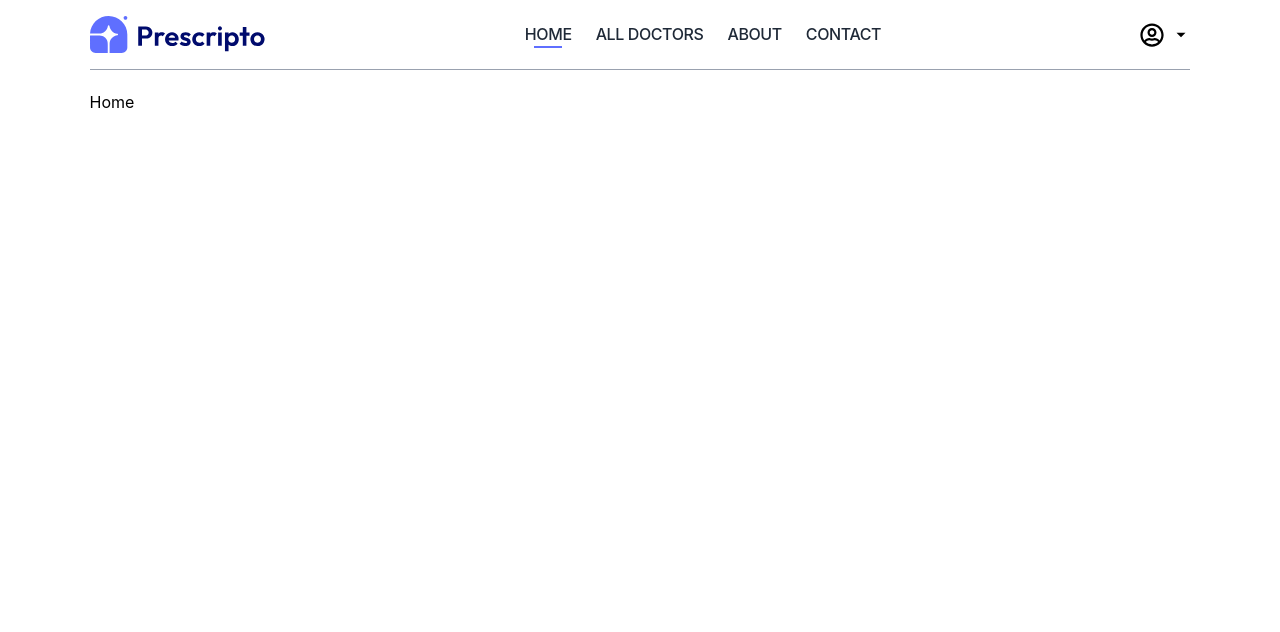
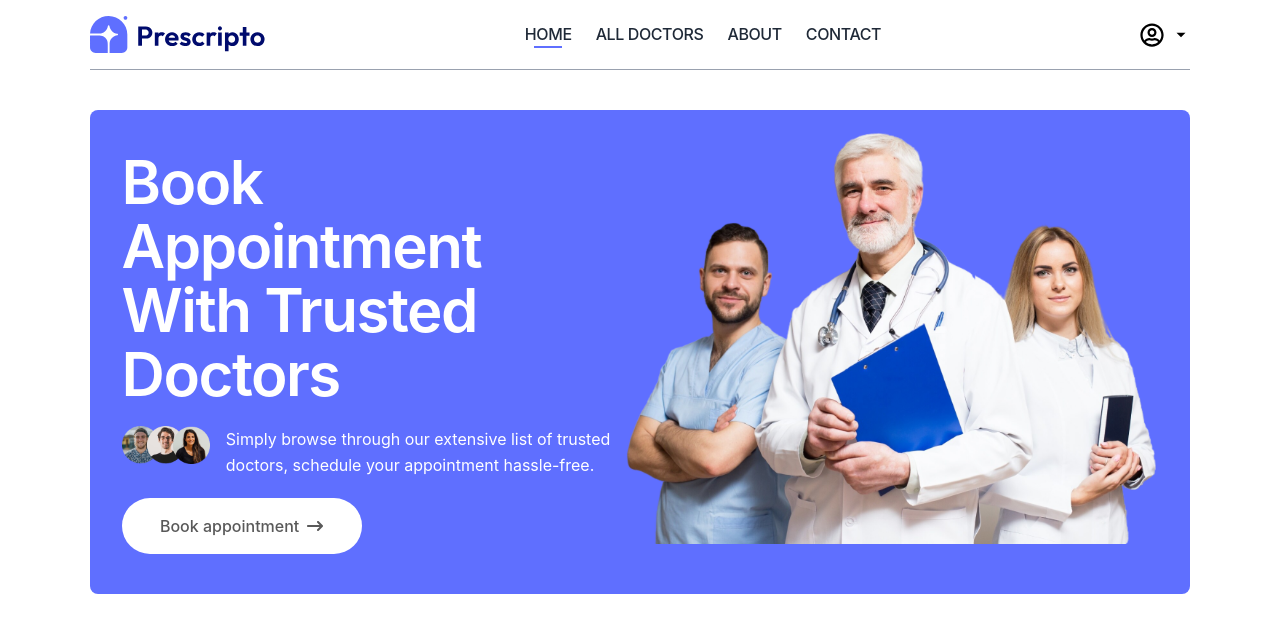
Before and after one commit to mostafa93sh/Descripto, a React (Vite) app: page / in a window 1280 px wide. Shown: the top 632 px of the page. Built offline with nearby package versions, Linux system fonts and the light colour scheme.

Commit message:
feat(ui): add header component
- Create Header component with booking CTA
- Integrate Header into Home page

```diff
--- /dev/null
+++ b/src/components/Header.jsx
@@ -0,0 +1,43 @@
+import { FaArrowRightLong } from "react-icons/fa6";
+import { assets } from "../assets/assets";
+
+const Header = () => {
+  return (
+    <div className="px-8 bg-primary rounded-lg  mt-10 h-[100vh - 80px]">
+      <div className="flex  justify-between">
+        <div className="md:basis-4/6 self-center text-center md:text-left space-y-2.5 md:space-y-5 py-10">
+          <p className="text-4xl xl:text-6xl  font-semibold tracking-tight text-white  leading-13 md:leading-16">
+            Book Appointment <br /> With Trusted Doctors
+          </p>
+          <div className="flex flex-col md:flex-row gap-4">
+            <div className="md:basis-1/3 max-md:self-center">
+              <img
+                src={assets.group_profiles}
+                alt="Doctor"
+                className="object-contain"
+              />
+            </div>
+            <p className="leading-relaxed text-white">
+              Simply browse through our extensive list of trusted doctors,
+              schedule your appointment hassle-free.
+            </p>
+          </div>
+          <button className="cursor-pointer px-8 py-4 bg-white text-[#595959] rounded-[47px] font-medium flex justify-center items-center gap-2 w-[240px] max-md:mx-auto">
+            Book appointment
+            <FaArrowRightLong />
+          </button>
+        </div>
+        <div className=" hidden md:block self-bottom ">
+          <div>
+            <img
+              src={assets.header_img}
+              alt="Header Image"
+              className="w-full h-full object-cover"
+            />
+          </div>
+        </div>
+      </div>
+    </div>
+  );
+};
+export default Header;
--- a/src/pages/Home.jsx
+++ b/src/pages/Home.jsx
@@ -1,4 +1,10 @@
+import Header from "../components/Header";
+
 const Home = () => {
-  return <div>Home</div>;
+  return (
+    <div>
+      <Header />
+    </div>
+  );
 };
 export default Home;
```
